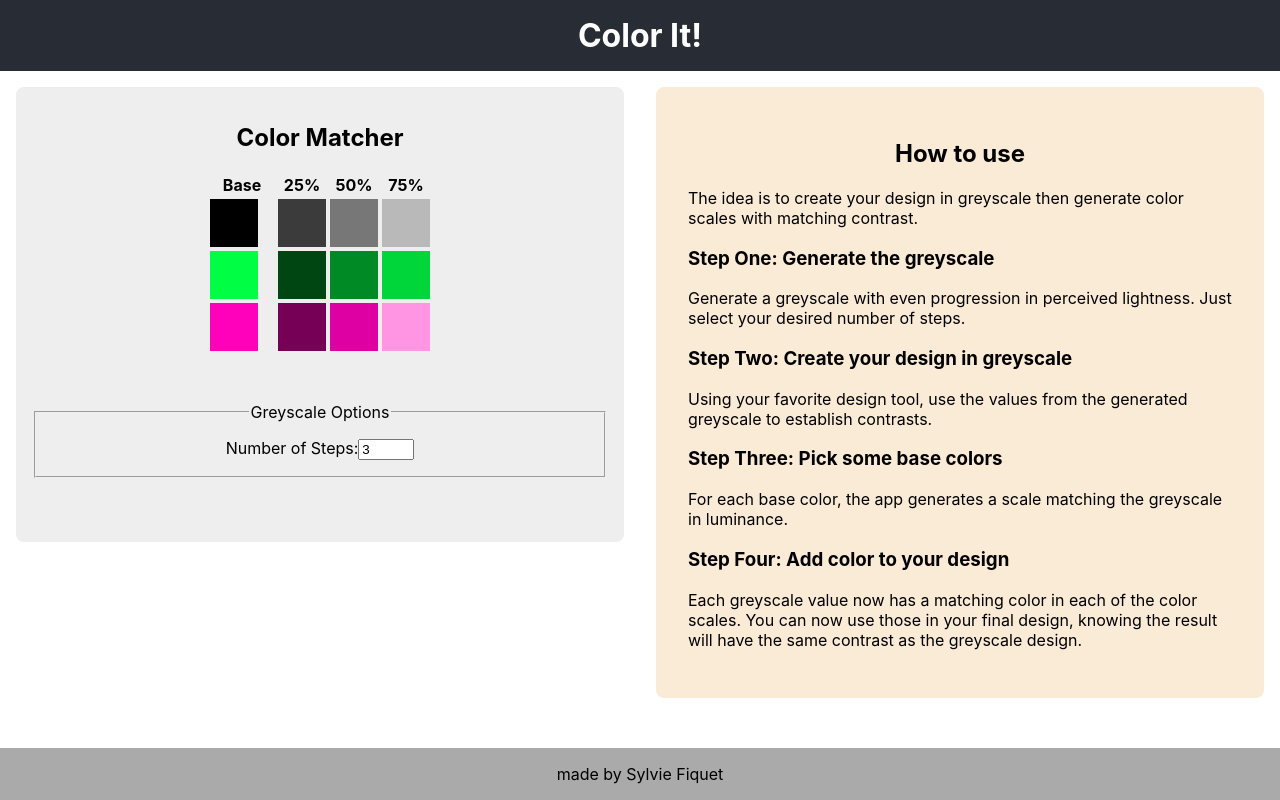
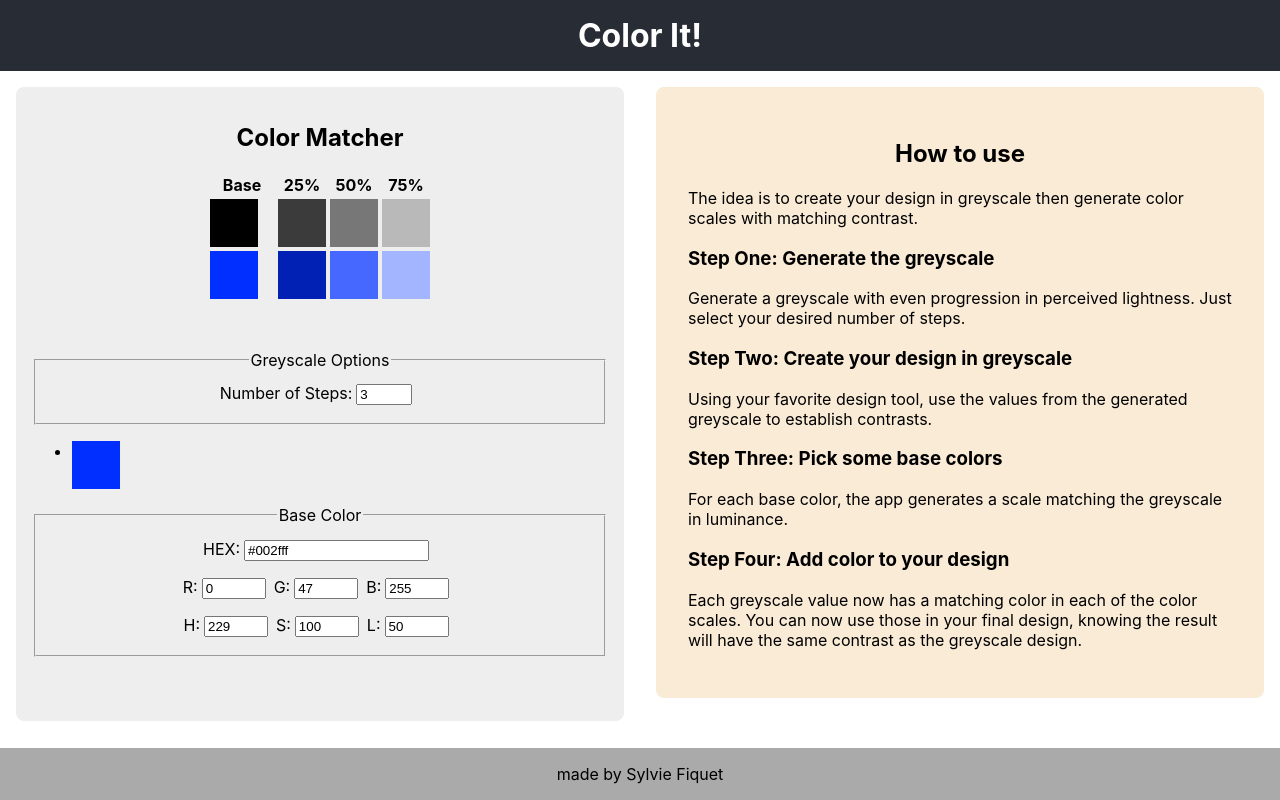
Before and after one commit to sfiquet/color-it, a React (Create React App) app: page / in a window 1280 px wide. Built offline with nearby package versions, Linux system fonts and the light colour scheme.

Commit message:
Add basic colour picker

```diff
--- a/src/ColourMatcher.css
+++ b/src/ColourMatcher.css
@@ -1,3 +1,7 @@
+label > input {
+  margin: 0 .5rem 0 .25rem;
+}
+
 .ColourMatcher {
   background-color: #eeeeee;
   padding: 1rem;
@@ -35,6 +39,10 @@
   flex-direction: column;
 }
 
+.error {
+  border: 1px solid red;
+}
+
 .ColourMatcherForm {
   padding: 1rem 0;
   background-color: 'bisque';
@@ -42,8 +50,8 @@
   margin: 2rem 0;
 }
 
-.ColourMatcherForm fieldset {
-  padding: 1rem;
+.fieldsetrow {
+  padding: .5rem 0;
 }
 
 /* medium */
--- a/src/ColourMatcher.js
+++ b/src/ColourMatcher.js
@@ -1,8 +1,13 @@
-import React, { useState } from 'react';
+import React, { useState, Fragment } from 'react';
 import chroma from 'chroma-js';
 import './ColourMatcher.css';
 
 /*********************/
+
+function getRandomSaturedColour(){
+  const hue = Math.floor(Math.random() * 360);
+  return chroma.hsl(hue, 1, .5).hex();
+}
 
 function createLStarScale(steps){
   const RANGE_SIZE = 100; // lstar is a percentage
@@ -124,29 +129,178 @@ function GreyScaleSelection({steps, setSteps}){
   return (
     <fieldset>
       <legend>Greyscale Options</legend>
+      <div className="fieldsetrow">
+        <label>
+          Number of Steps:
+          <input type="number" min="1" max="20" value={steps} onChange={(event) => setSteps(Number(event.target.value))} />
+        </label>
+      </div>
+    </fieldset>
+  );
+}
+
+function HexInput({colour, setColour}){
+
+  function validate(hexstr){
+    const re = new RegExp(hexPattern);
+    return re.test(hexstr);
+  }
+
+  function handleChange(event){
+    const value = event.target.value;
+    setHexInput(value);
+    if (validate(value)){
+      setColour(chroma(value).hex());
+    }
+  }
+
+  const [hexInput, setHexInput] = useState(colour);
+  const [hasFocus, setHasFocus] = useState(false);
+
+  const hexPattern = "^#?(?:[A-Fa-f0-9]{3}){1,2}$";
+
+
+  let value;
+  let isValid;
+
+  if (hasFocus){
+    // while the component has focus, it uses its own state
+    isValid = validate(hexInput);
+    value = hexInput;
+
+  } else {
+    // when the component doesn't have focus, its state must match the props
+    isValid = true;
+    value = colour;
+    if (hexInput !== colour) setHexInput(colour);
+  }
+
+  return (
+    <input className={ isValid ? '' : 'error' } type="text" pattern={hexPattern} value={value}
+      onChange={ handleChange }
+      onBlur={ event => setHasFocus(false) }
+      onFocus={ event => setHasFocus(true) }
+    />
+  );
+}
+
+function HslPicker({hslColour, setHslColour}){
+  return(
+    <Fragment>
       <label>
-        Number of Steps:
-        <input type="number" min="1" max="20" value={steps} onChange={(event) => setSteps(Number(event.target.value))} />
+        H:
+        <input type="number" min="0" max="360" value={hslColour.h} onChange={event => setHslColour({...hslColour, h: event.target.value})} />
       </label>
+      <label>
+        S:
+        <input type="number" min="0" max="100" value={hslColour.s} onChange={event => setHslColour({...hslColour, s: event.target.value})} />
+      </label>
+      <label>
+        L:
+        <input type="number" min="0" max="100" value={hslColour.l} onChange={event => setHslColour({...hslColour, l: event.target.value})} />
+      </label>
+    </Fragment>
+  );
+}
+
+function ColourSelection({colour, setColour}){
+  const chrCol = chroma(colour);
+  const [r, g, b] = chrCol.rgb();
+  let [h, s, l] = chrCol.hsl();
+  let hslObj = {
+    h: isNaN(h) ? 0 : Math.round(h),
+    s: Math.round(s * 100),
+    l: Math.round(l * 100),
+  };
+
+  function setHslColour({h, s, l}){
+    const col = chroma.hsl(h, s / 100, l /  100);
+    setColour(col.hex());
+  }
+
+  return (
+    <fieldset>
+      <legend>Base Color</legend>
+      <div className="fieldsetrow">
+        <label>
+          HEX:
+          <HexInput colour={colour} setColour={setColour} />
+        </label>
+      </div>
+      <div className="fieldsetrow">
+        <label>
+          R:
+          <input type="number" min="0" max="255" value={r} onChange={event => setColour(chrCol.set('rgb.r', event.target.value).hex())} />
+        </label>
+        <label>
+          G:
+          <input type="number" min="0" max="255" value={g} onChange={event => setColour(chrCol.set('rgb.g', event.target.value).hex())} />
+        </label>
+        <label>
+          B:
+          <input type="number" min="0" max="255" value={b} onChange={event => setColour(chrCol.set('rgb.b', event.target.value).hex())} />
+        </label>
+      </div>
+      <div className="fieldsetrow">
+        <HslPicker hslColour={hslObj} setHslColour={setHslColour} />
+      </div>
     </fieldset>
+  );
+}
+
+function ColourList({colours, setColours, selected, setSelected}){
+  const elList = colours.map((colour, index) => {
+    const selectedClass = index === selected ? 'selected' : '';
+    return (
+      <li className={selectedClass} key={index} >
+        <ColourSwatch colour={colour} />
+      </li>
+    )
+  });
+
+  return (
+    <ul>
+      {elList}
+    </ul>
+  );
+}
+
+function ColourListSelection({colours, setColours}){
+  const [selected, setSelected] = useState(0);
+
+  const changeSelectedColour = (newColour) => {
+    let allColours = [...colours];
+    allColours[selected] = newColour;
+    setColours(allColours);
+  };
+
+  return (
+    <Fragment>
+      <ColourList colours={colours} selected={selected} setColours={setColours} setSelected={setSelected} />
+      <ColourSelection colour={colours[selected]} setColour={changeSelectedColour} />
+    </Fragment>
   );
 }
 
 function ColourMatcher({title, headingLevel}){
   const [steps, setSteps] = useState(3);
+  const [colours, setColours] = useState([ getRandomSaturedColour() ]);
 
-  let black = 'black';
+  const black = 'black';
   const lstarScale = createLStarScale(steps);
-  let greyscale = createGreyScale(lstarScale);
+  const greyscale = createGreyScale(lstarScale);
 
-  const hue = Math.floor(Math.random() * 360);
-  const hueLabel = getHueName(hue);
-  const base = chroma.hsl(hue, 1, .5);
-  const base2 = chroma.hsl((hue + 180) % 360, 1, .5);
-  let scale = createColourScale(base, lstarScale);
-  let scale2 = createColourScale(base2, lstarScale);
   let scaleDirection = 'horizontal';
   let otherDirection = 'vertical';
+
+  const colourScales = colours.map((colour, index) => {
+    const scale = createColourScale(colour, lstarScale);
+    const hueLabel = getHueName(chroma(colour).get('hsl.h'));
+
+    return (
+      <BaseColourScale key={index} base={colour} scale={scale} direction={scaleDirection} label={hueLabel} />
+    )
+  });
 
   const Heading = headingLevel <= 6 ? `h${headingLevel}` : 'p';
   const headers = ['Base', ...lstarScale.map(item => `${Math.round(item)}%`)];
@@ -160,12 +314,12 @@ function ColourMatcher({title, headingLevel}){
           <GreyScaleRow base={black} greyscale={greyscale} />
         </thead>
         <tbody>
-        <BaseColourScale base={base} scale={scale} direction={scaleDirection} label={hueLabel} />
-        <BaseColourScale base={base2} scale={scale2} direction={scaleDirection} label={hueLabel} />
+          {colourScales}
         </tbody>
       </table>
       <form className="ColourMatcherForm">
         <GreyScaleSelection steps={steps} setSteps={setSteps} />
+        <ColourListSelection colours={colours} setColours={setColours} />
       </form>
     </div>
   );
```
